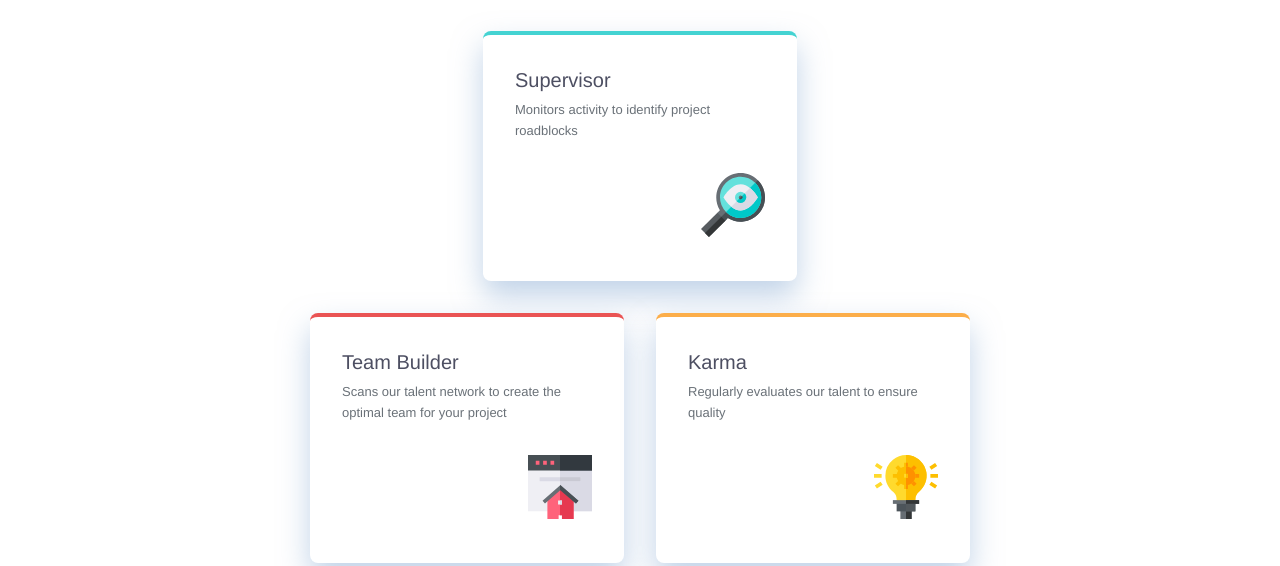
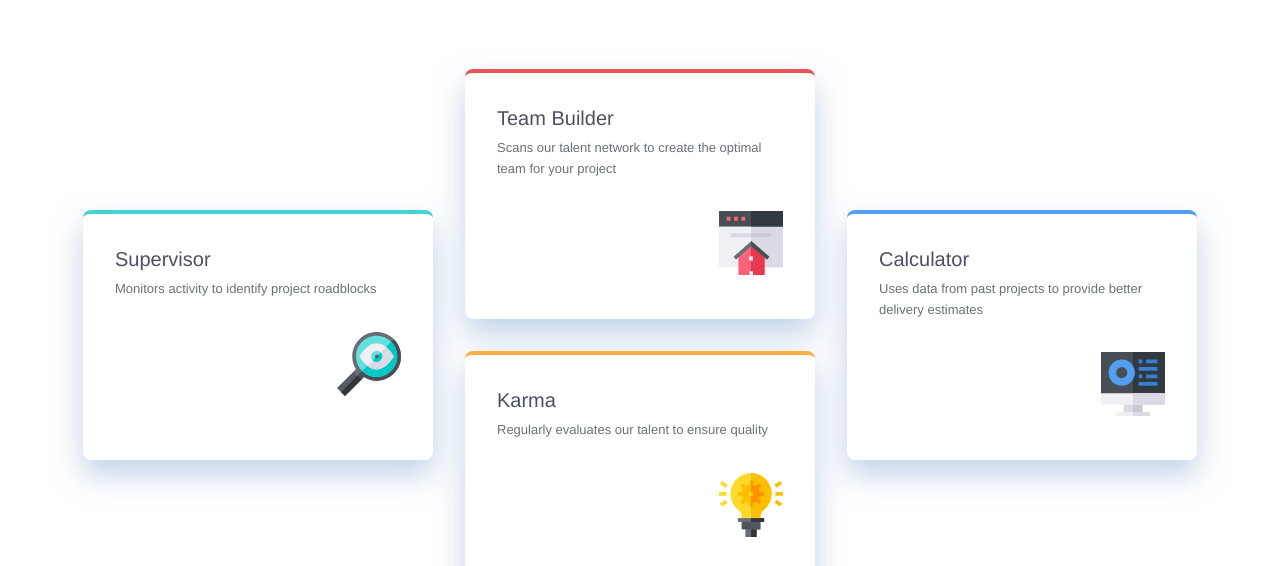
Before and after one commit to ganeshreddychimmula/four-card-feature-section, a plain HTML site: page index.html in a window 1280 px wide. Shown: the part 234-800 px from the top of the page. Drawn offline with Linux system fonts and the light colour scheme.

Commit message:
Make the design responsive for computer

```diff
--- a/design/style.css
+++ b/design/style.css
@@ -31,7 +31,7 @@ body {
   flex-direction: column;
   align-items: center;
   padding: 32px;
-  background-color: var(--white)
+  background-color: var(--white);
 }
 
 .tech-feature-header {
@@ -114,30 +114,30 @@ body {
   color: var(--grey-400);
 }
 
-.feature-card img{
+.feature-card img {
   height: 64px;
   width: 64px;
   align-self: flex-end;
 }
 
-.supervisor{
+.supervisor {
   border-color: var(--cyan);
 }
 
-.team-builder{
+.team-builder {
   border-color: var(--red);
 }
 
-.karma{
+.karma {
   border-color: var(--orange);
 }
 
-.calculator{
+.calculator {
   border-color: var(--blue);
 }
 
 @media screen and (min-width: 400px) {
-    body{
+  body {
     height: 100%;
     overflow: hidden;
   }
@@ -147,7 +147,8 @@ body {
     text-align: center;
   }
 
-      .heading h1, .heading h2 {
+  .heading h1,
+  .heading h2 {
     font-size: 36px;
   }
 
@@ -167,20 +168,58 @@ body {
     width: fit-content;
   }
 
-      .supervisor{
+  .supervisor {
     grid-area: supervisor;
   }
 
-      .team-builder{
-        grid-area: team-builder
+  .team-builder {
+    grid-area: team-builder;
   }
 
-      .karma{
+  .karma {
     grid-area: karma;
   }
 
-      .calculator{
-        grid-area:calculator;
+  .calculator {
+    grid-area: calculator;
+  }
 }
 
+@media screen and (min-width: 800px) {
+  body {
+    padding: 72px;
   }
+  .tech-feature-header {
+    margin-bottom: 72px;
+  }
+
+  .feature-card {
+    width: 350px;
+  }
+  .tech-feature-grid {
+    grid-template-columns: repeat(3, 1fr);
+    grid-template-rows: repeat(4, 1fr);
+    grid-template-areas:
+      ". team-builder ."
+      "supervisor team-builder calculator"
+      "supervisor karma calculator"
+      ". karma .";
+    width: fit-content;
+  }
+
+  .supervisor {
+    grid-area: supervisor;
+  }
+
+  .team-builder {
+    grid-area: team-builder;
+  }
+
+  .karma {
+    grid-area: karma;
+  }
+
+  .calculator {
+    grid-area: calculator;
+  }
+}
```
Lines whose indentation alone changed are shown as unchanged.
